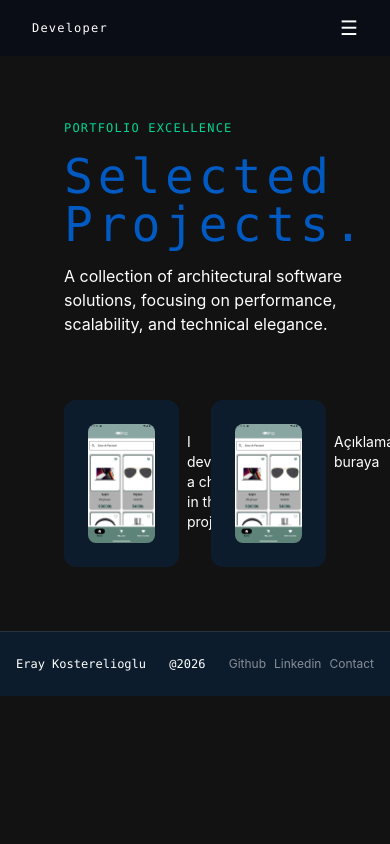
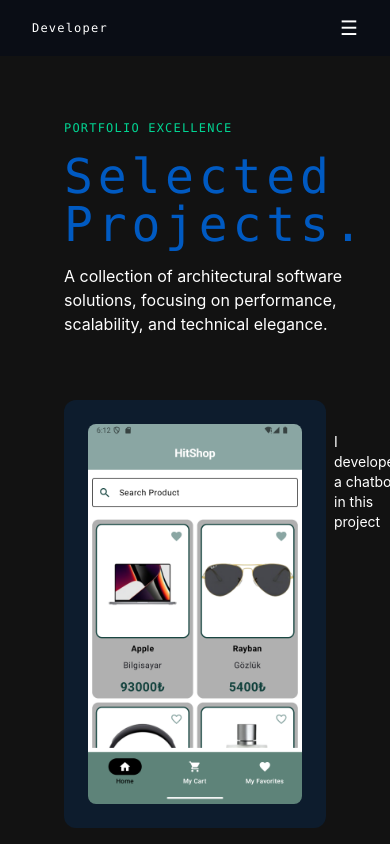
Before and after one commit to eraykstrl/eray-portfolio, a React (Vite) app in the folder eray-portfolio/: page /projects in a window 390 px wide. Shown: the top 844 px of the page. Built offline with nearby package versions, Linux system fonts and the light colour scheme.

Commit message:
projects screen was updated

```diff
--- a/eray-portfolio/src/pages/Projects.jsx
+++ b/eray-portfolio/src/pages/Projects.jsx
@@ -17,7 +17,7 @@
       A collection of architectural software solutions, focusing on performance, scalability, and technical elegance.
       </p>
 
-      <div className="grid grid-cols-2 gap-8 p-16">
+      <div className="grid md:grid-cols-2 gap-8 p-16">
 
         <div className="flex bg-[#0D1C2D] rounded-xl p-6">
           <img src={hitshopImage} alt="Hitshop" className="w-64 h-auto object-contain rounded-lg" />
```
